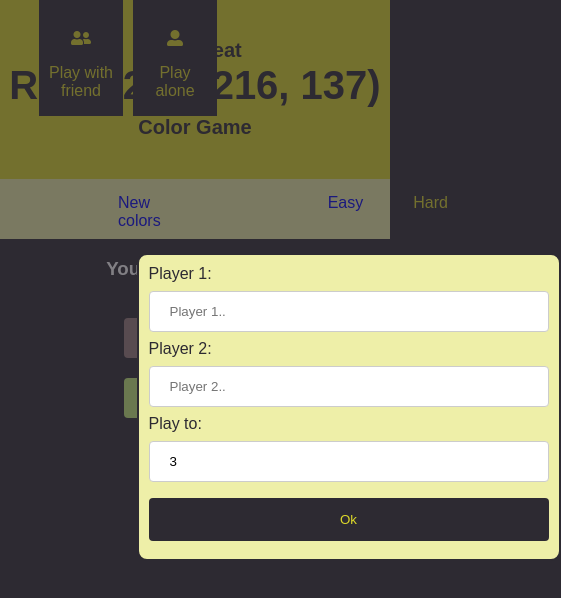
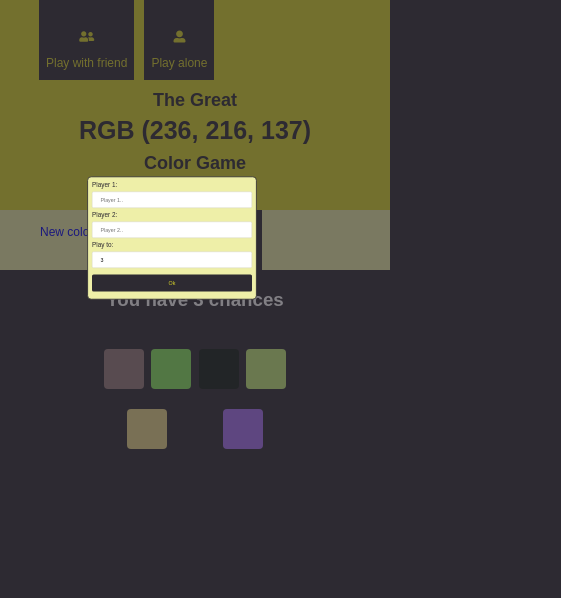
Before and after one commit to kseroxl/KseroxColor.github.io, a plain HTML site: page index.html in a window 390 px wide. Both pictures are taken after a click on the element "Play with friend". Shown: the whole page, 561 px wide, since content can reach past the window. Drawn offline with Linux system fonts and the light colour scheme; a web font is replaced by a local one.

Commit message:
Update style.css

```diff
--- a/style.css
+++ b/style.css
@@ -187,9 +187,18 @@ input[type=text], input[type=number] {
     h1{
         line-height: 50px;
         font-size: 30px;
+        margin-top: 65px;
     }
     #RGB{
         font-size: 50px;
+    }
+    #playground {
+        width: 45%;
+    }
+    .icon {
+        height: 50px;
+        width: auto;
+        font-size: 12px;
     }
 }
 
@@ -200,6 +209,12 @@ input[type=text], input[type=number] {
     }
     #playground {
         width: 40%;
+    }
+    #nav {
+        padding: 0 15%;
+    }
+    #new{
+        margin-right: 50%;
     }
 }
 
@@ -214,6 +229,19 @@ input[type=text], input[type=number] {
     .players{
         margin: 10px;
         font-size: 12px;
+    }
+    #nav > a{
+        padding: 15px 10px;
+        margin-left: 30px;
+    }
+    #new{
+        margin-right: 30%;
+    }
+    #addFriend {
+        transform: scale(0.7);
+        position: absolute;
+        top: 20%;
+        left: 25%;
     }
 }
 
@@ -235,6 +263,12 @@ input[type=text], input[type=number] {
     #RGB{
         font-size: 40px;
     }
+    #new{
+        margin-right: 20%;
+    }
+    #nav {
+        font-size: 12px;
+    }
 }
 
 @media only screen and (max-width: 500px) {
@@ -252,11 +286,43 @@ input[type=text], input[type=number] {
         margin: 5px;
         font-size: 11px;
     }
+    #nav {
+        padding: 0 0;
+    }
+    #new{
+        margin-right: 25%;
+    }
+    #addFriend {
+        transform: scale(0.4);
+        position: absolute;
+        top: 10%;
+        left: 0;
+    }
 }
 
-@media only screen and (max-width: 390px) {
+@media only  screen and (max-width: 390px) {
     .square {
         width: 40px;
         height: 40px;
     }
+    h1{
+        line-height: 30px;
+        font-size: 18px;
+    }
+    #RGB{
+        font-size: 25px;
+    }
+    #playground{
+        width: 75%;
+    }
+    #new{
+        margin-right: 0;
+    }
+    #addFriend {
+        transform: scale(0.4);
+        position: absolute;
+        top: 10%;
+        left: 0;
+        margin-left: -40px;
+    }
 }
```
